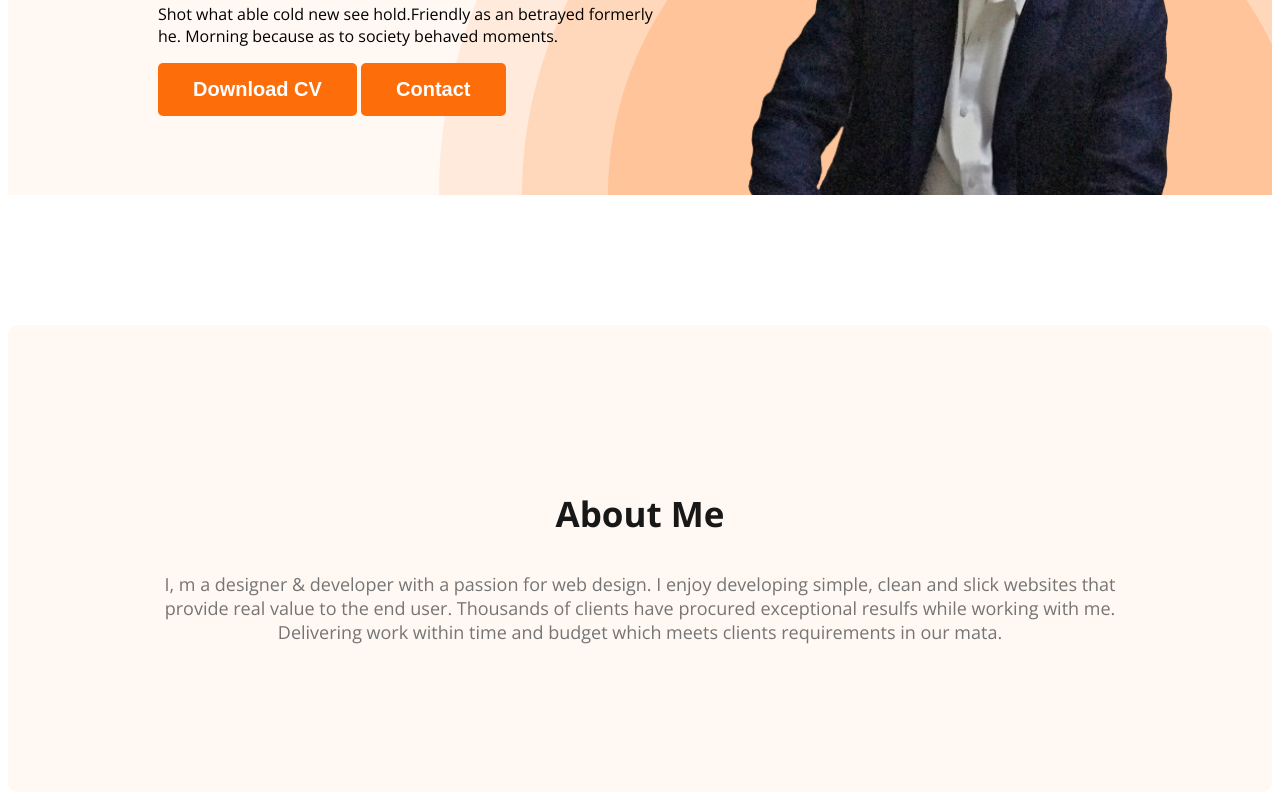
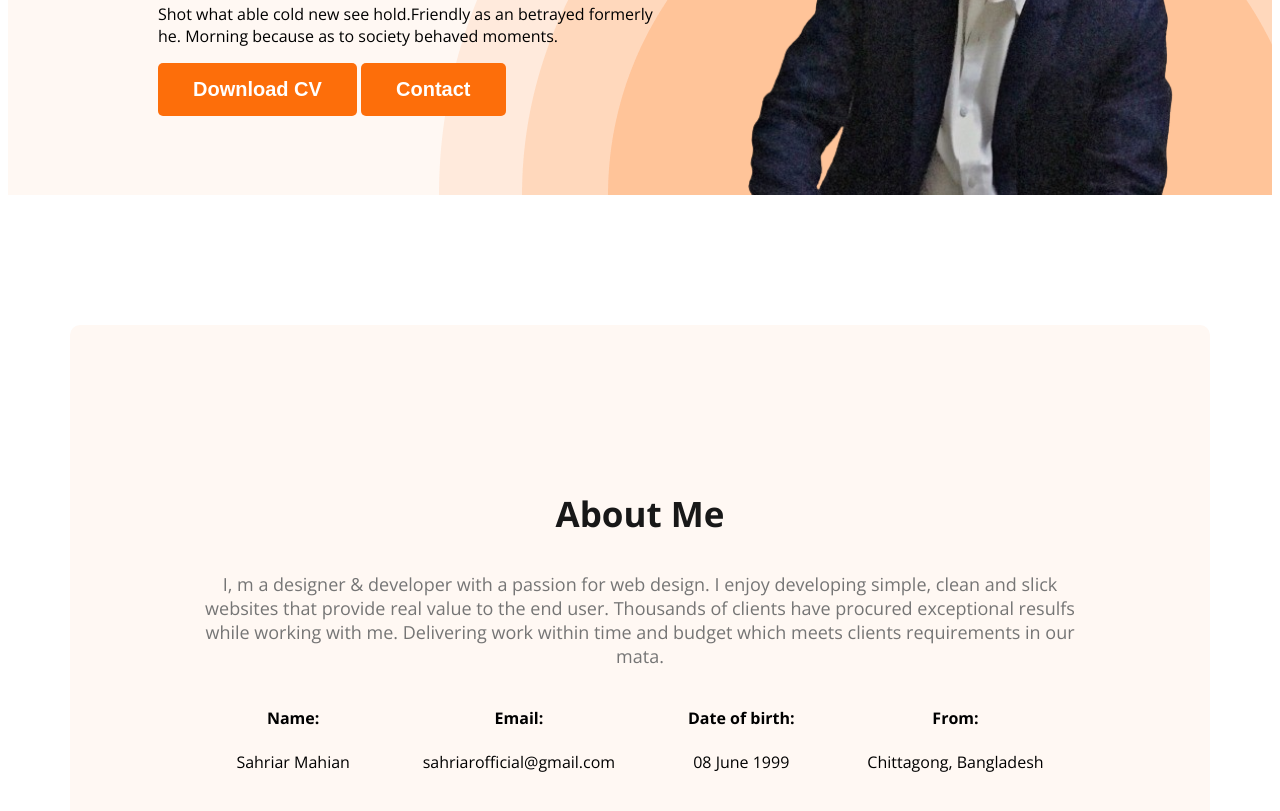
Before and after one commit to Sahriarofficial/my-portfolio, a plain HTML site: page index.html in a window 1280 px wide. Shown: the part 507-1318 px from the top of the page. Drawn offline with nearby package versions, Linux system fonts and the light colour scheme.

Commit message:
added About info

```diff
--- a/index.html
+++ b/index.html
@@ -46,6 +46,25 @@
                 while working with me. Delivering work within time and budget which meets clients requirements in our
                 mata.
             </p>
+            <div class="about-info-container">
+                <!-- .about-info*4>h4.info-tittle+p.info-description -->
+                <div class="about-info">
+                    <h4 class="info-tittle">Name:</h4>
+                    <p class="info-description">Sahriar Mahian</p>
+                </div>
+                <div class="about-info">
+                    <h4 class="info-tittle">Email:</h4>
+                    <p class="info-description">sahriarofficial@gmail.com</p>
+                </div>
+                <div class="about-info">
+                    <h4 class="info-tittle">Date of birth:</h4>
+                    <p class="info-description">08 June 1999</p>
+                </div>
+                <div class="about-info">
+                    <h4 class="info-tittle">From:</h4>
+                    <p class="info-description">Chittagong, Bangladesh</p>
+                </div>
+            </div>
         </section>
     </main>
     <footer></footer>
--- a/styles/portfolio.css
+++ b/styles/portfolio.css
@@ -96,6 +96,10 @@ nav a {
 }
 
 /* main section styles */
+main{
+    max-width: 1140px;
+    margin: 0 auto;
+}
 
 /* about section styles */
 .about {
@@ -104,3 +108,11 @@ nav a {
     background: #FFF8F3;
     margin: 130px 0;
 }
+
+.about-info-container{
+    display: flex;
+    justify-content: space-around;
+}
+.about-info{
+    text-align: center;
+}
```
